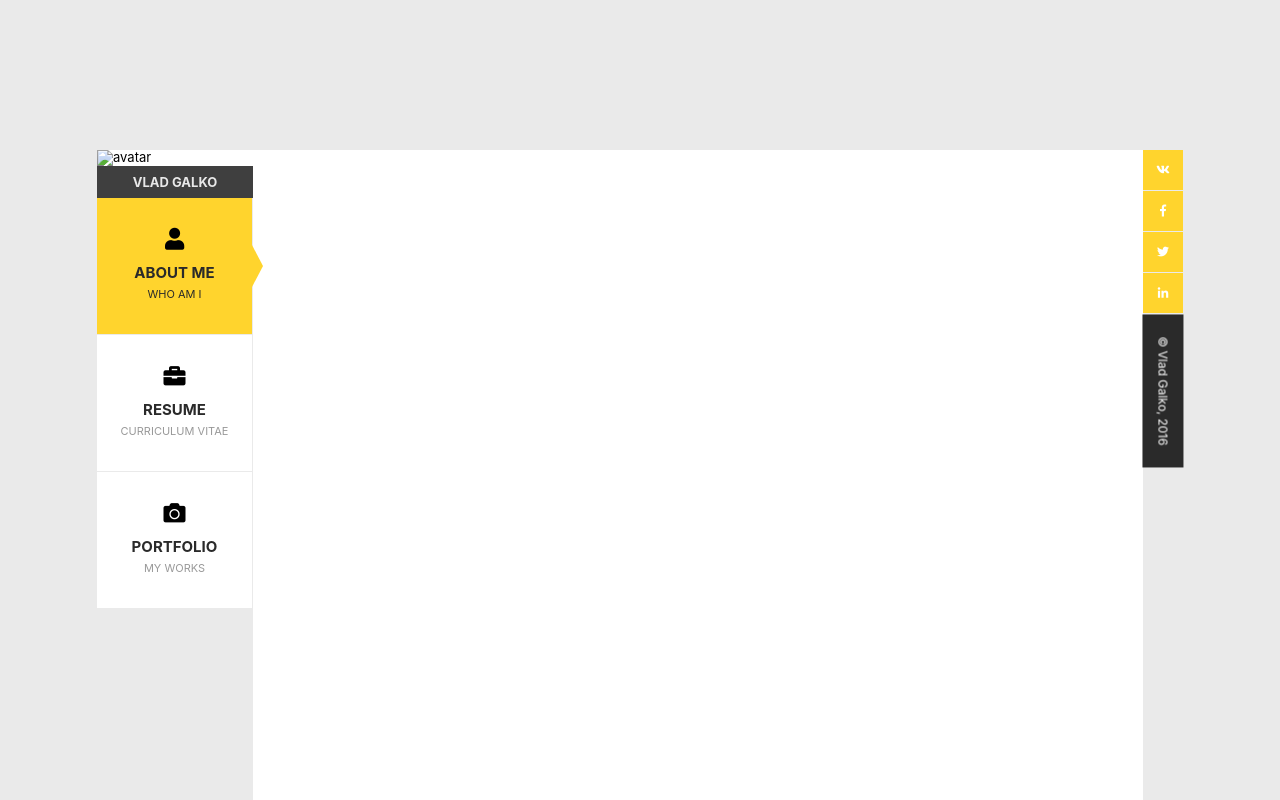
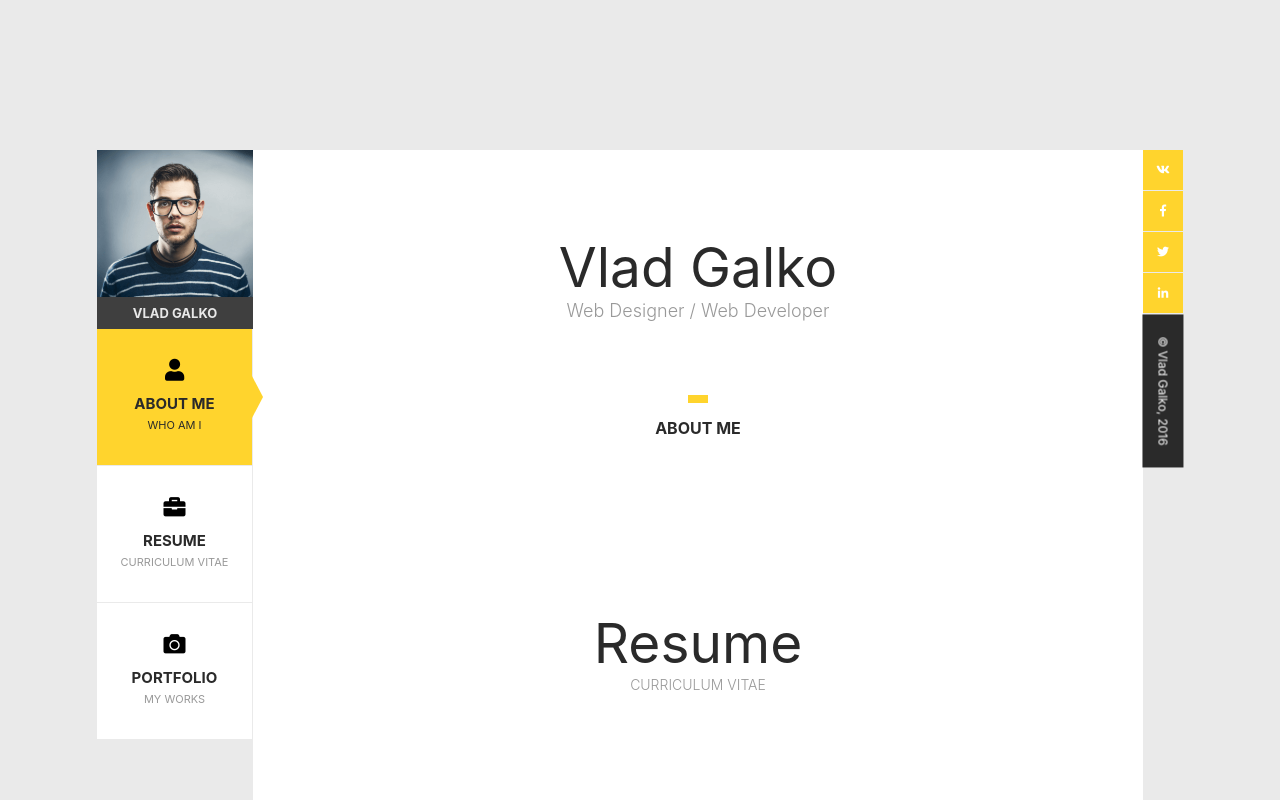
Before and after one commit to vvlad5/rsschool-codejam1-cv, a plain HTML site: page index.html in a window 1280 px wide. Shown: the top 800 px of the page. Drawn offline with Linux system fonts and the light colour scheme.

Commit message:
feat: add a basic content section structure

```diff
--- a/css/main.css
+++ b/css/main.css
@@ -4407,3 +4407,43 @@ readers do not read off random characters that represent icons */
     font-size: 12px;
     font-weight: 400;
     white-space: nowrap; }
+
+.section {
+  padding: 90px; }
+  .section__title {
+    margin-bottom: 100px;
+    text-align: center; }
+    .section__title h1,
+    .section__title h2 {
+      margin-bottom: 7px;
+      font-size: 55px;
+      font-weight: 400;
+      color: #2a2a2a; }
+    .section__title h3 {
+      font-size: 18px;
+      color: #999999;
+      font-weight: 300; }
+    .section__title p {
+      font-size: 14px;
+      color: #999999;
+      font-weight: 300;
+      text-transform: uppercase; }
+
+.block__title {
+  position: relative;
+  text-align: center;
+  font-size: 16px;
+  font-weight: 700;
+  text-transform: uppercase;
+  color: #2a2a2a; }
+  .block__title:before {
+    content: '';
+    position: absolute;
+    top: -25px;
+    left: 50%;
+    -webkit-transform: translateX(-50%);
+            transform: translateX(-50%);
+    display: block;
+    width: 20px;
+    height: 8px;
+    background: #ffd42d; }
--- a/index.html
+++ b/index.html
@@ -37,7 +37,7 @@
     <header class="header page__header">
       <div class="header__inner">
         <figure class="avatar">
-          <img src="images/design/avatar/1.jpg" alt="avatar">
+          <img src="images/design/avatar/1.png" alt="avatar">
           <figcaption class="avatar__label">Vlad Galko</figcaption>
         </figure>
         <nav class="header__nav">
@@ -68,7 +68,38 @@
       </div>
     </header>
     <div class="content page__content">
+      <section class="section content__section">
+        <div class="section__title">
+          <h1>Vlad Galko</h1>
+          <h3>Web Designer / Web Developer</h3>
+        </div>
+        <div class="section__body">
+          <div class="block">
+            <h2 class="block__title">About me</h2>
+            <div class="block__body">
 
+            </div>
+          </div>
+        </div>
+      </section>
+      <section class="section content__section">
+        <div class="section__title">
+          <h2>Resume</h2>
+          <p>Curriculum vitae</p>
+        </div>
+        <div class="section__body">
+
+        </div>
+      </section>
+      <section class="section content__section">
+        <div class="section__title">
+          <h2>Portfolio</h2>
+          <p>My works</p>
+        </div>
+        <div class="section__body">
+
+        </div>
+      </section>
     </div>
     <footer class="footer page__footer">
       <div class="footer__inner">
```
